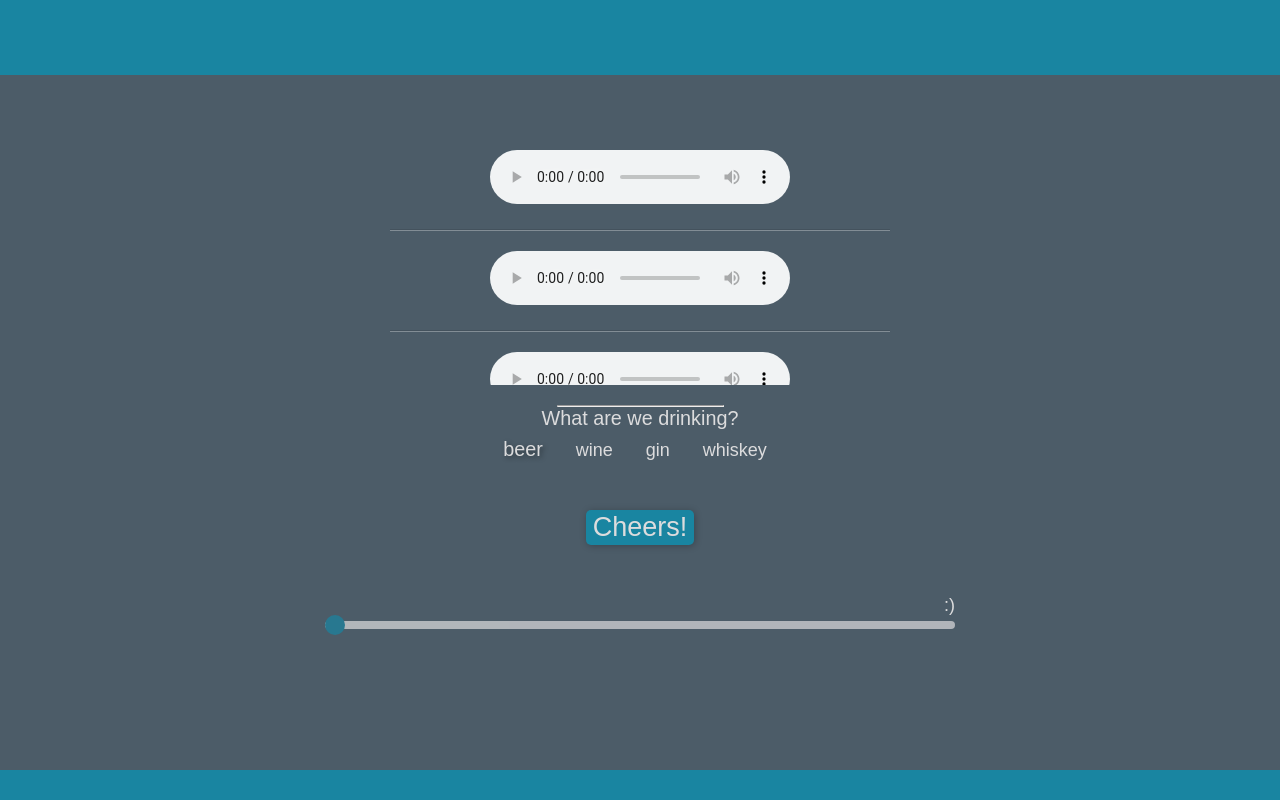
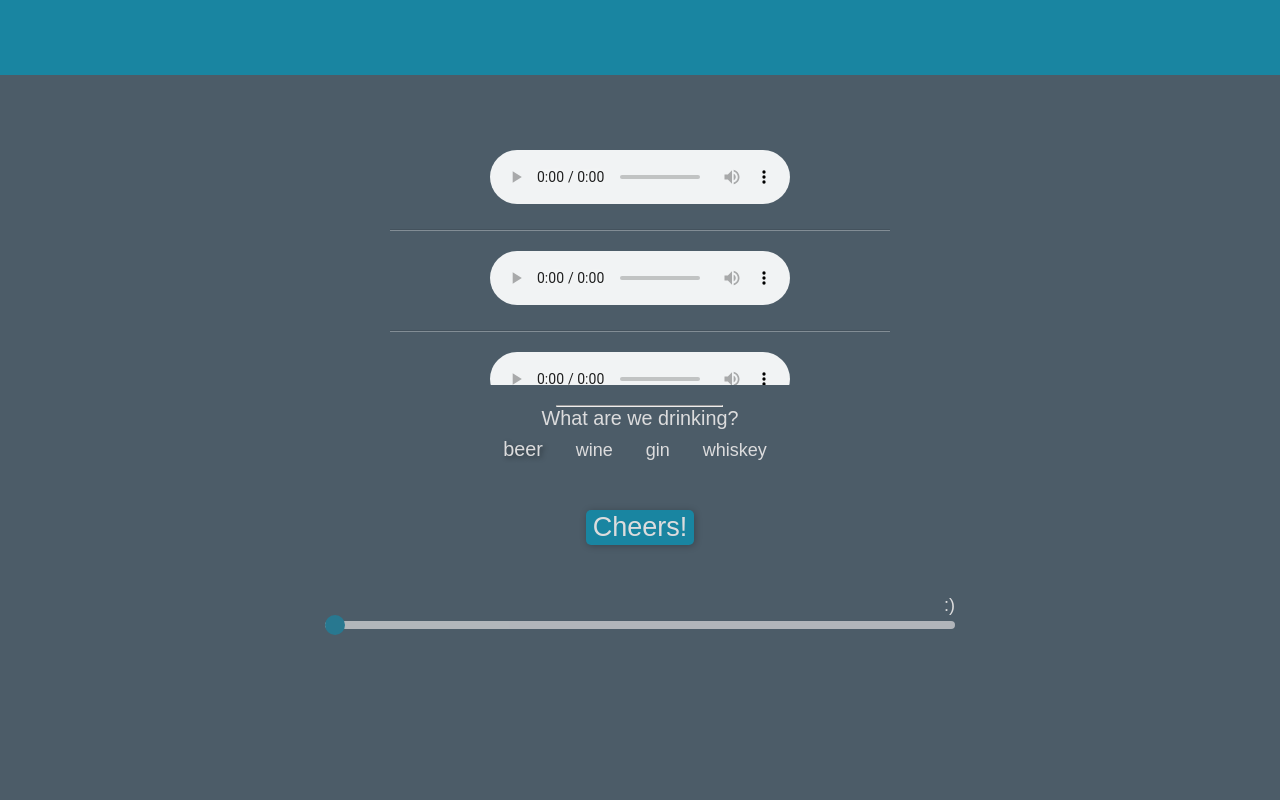
Before and after one commit to ian-lowe/cheers, a Flask app: page / in a window 1280 px wide. Run offline with Flask 2, Linux system fonts and the light colour scheme; data that the repository does not hold is empty; some web fonts are replaced.

Commit message:
removed footer & made effects work for all podcast episodes.

```diff
--- a/static/main.js
+++ b/static/main.js
@@ -4,7 +4,7 @@ document.addEventListener("DOMContentLoaded", function() {
 
 let blur = 0;
 const clink = new Audio("/static/clink.wav");
-const audio = document.querySelector("audio");
+const audio = document.querySelectorAll("audio");
 const background = document.querySelector("body");
 const slider = document.getElementById("myRange");
 
@@ -12,11 +12,15 @@ function drunkify() {
     let input_val = document.querySelector("input[name=drink]:checked").value;
     if (slider.value < 20) {
         if (input_val === "beer" || input_val === "wine") {
-            audio.playbackRate -= 0.02;
+            for (podcast of audio) {
+                podcast.playbackRate -= 0.02;
+            }
             blur += 0.1;
             slider.value = parseInt(slider.value) + 1;
         } else {
-            audio.playbackRate -= 0.05;
+            for (podcast of audio) {
+                podcast.playbackRate -= 0.05;
+            }
             blur += 0.2;
             slider.value = parseInt(slider.value) + 2;
         }
--- a/static/styles.css
+++ b/static/styles.css
@@ -19,7 +19,7 @@ body, input, textarea, button {
     height: 100%;
     display: grid;
     grid-template-columns: repeat(12, 1fr);
-    grid-template-rows: 75px auto 30px;
+    grid-template-rows: 75px auto;
 }
 
 .header {
@@ -181,8 +181,3 @@ button:focus {
     border-radius: 50%;
     background: #1985a1;
 }
-
-.footer {
-    grid-column: 1 / -1;
-    background-color: #1985a1;
-}
```
